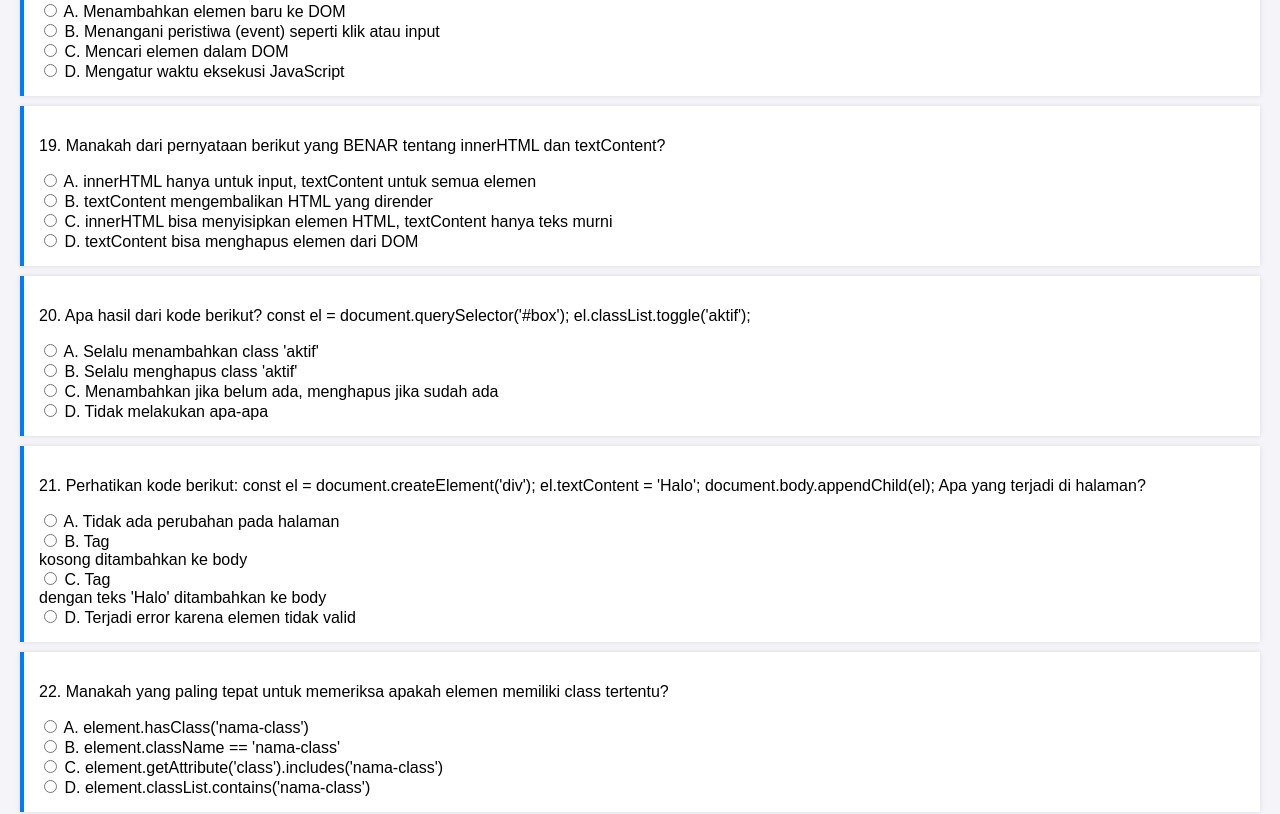
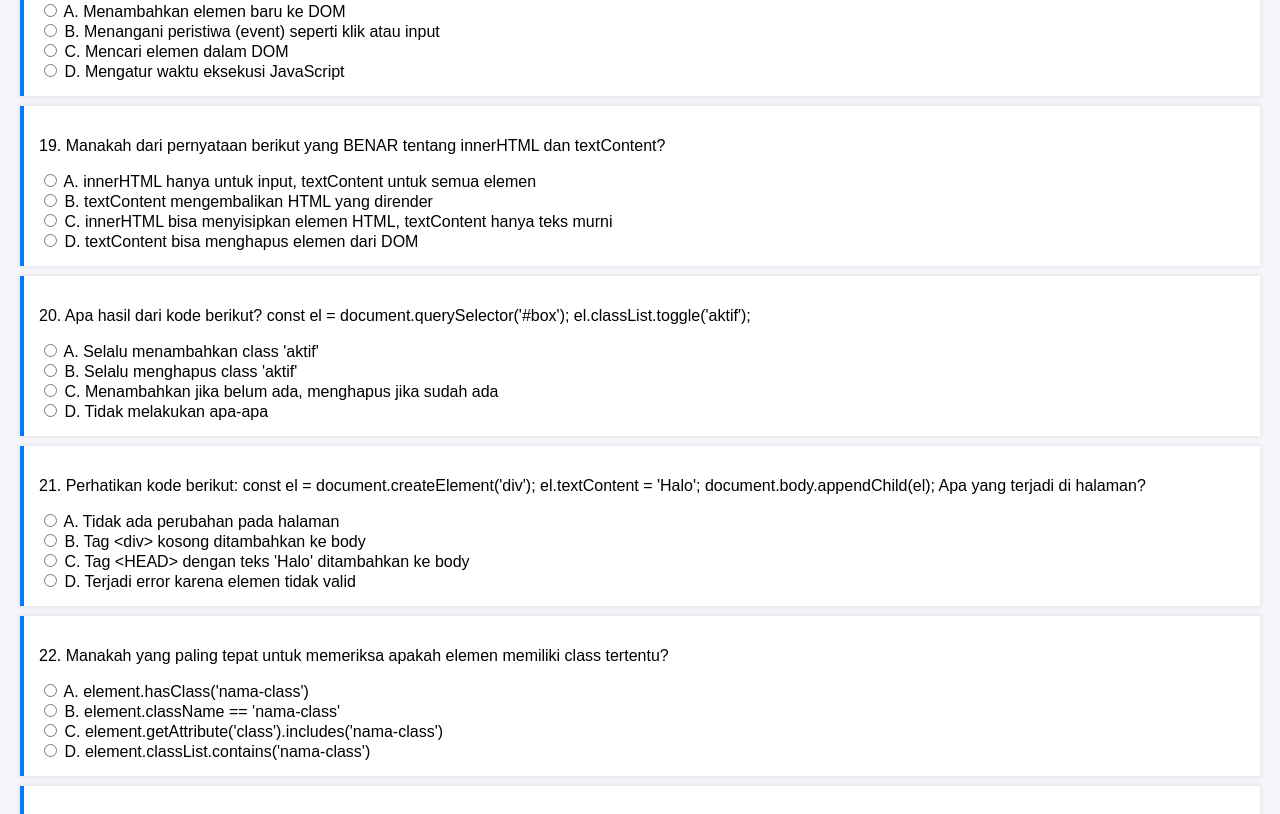
Before and after one commit to lovsctnu2/LatsolUAS, a plain HTML site: page kuis_pemweb.html in a window 1280 px wide. Shown: the part 3068-3882 px from the top of the page. Drawn offline with Linux system fonts and the light colour scheme.

Commit message:
kuis pemweb update

```diff
--- a/kuis_pemweb.html
+++ b/kuis_pemweb.html
@@ -192,9 +192,9 @@ const quizData = [
   },
   {
     question: "16. Di mana penempatan script JavaScript eksternal yang paling direkomendasikan agar tidak menghambat proses pemuatan halaman?",
-    options: ["Di dalam <head> tanpa atribut", "Di awal <body>", "Di akhir <body> atau dengan atribut defer", "Setelah tag penutup </html>"],
+    options: ["Di dalam &lt;head&gt; tanpa atribut", "Di awal &lt;body&gt;", "Di akhir &lt;body&gt; atau dengan atribut defer", "Setelah tag penutup </html>"],
     correct: 2,
-    explanation: "Penempatan script di akhir <body> atau dengan atribut defer memungkinkan HTML dimuat dulu sebelum JavaScript dijalankan, sehingga tidak menghambat rendering."
+    explanation: "Penempatan script di akhir <&lt;body&gt; atau dengan atribut defer memungkinkan HTML dimuat dulu sebelum JavaScript dijalankan, sehingga tidak menghambat rendering."
   },
   {
     question: "17. Apa perbedaan utama antara deklarasi variabel dengan var, let, dan const?",
@@ -244,8 +244,8 @@ const quizData = [
     question: "21. Perhatikan kode berikut:\n\nconst el = document.createElement('div');\nel.textContent = 'Halo';\ndocument.body.appendChild(el);\n\nApa yang terjadi di halaman?",
     options: [
       "Tidak ada perubahan pada halaman",
-      "Tag <div> kosong ditambahkan ke body",
-      "Tag <div> dengan teks 'Halo' ditambahkan ke body",
+      "Tag &lt;div&gt; kosong ditambahkan ke body",
+      "Tag &lt;HEAD&gt; dengan teks 'Halo' ditambahkan ke body",
       "Terjadi error karena elemen tidak valid"
     ],
     correct: 2,
```
